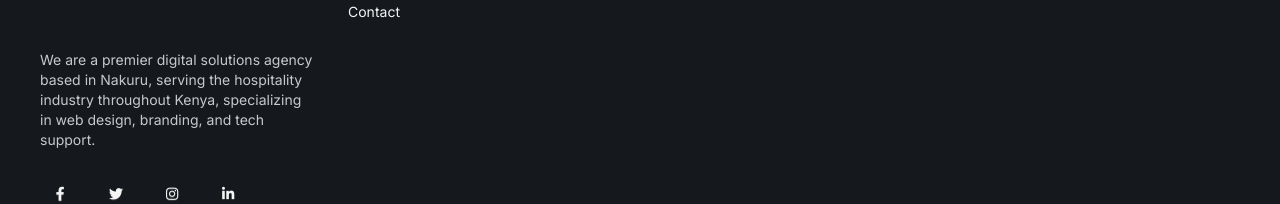
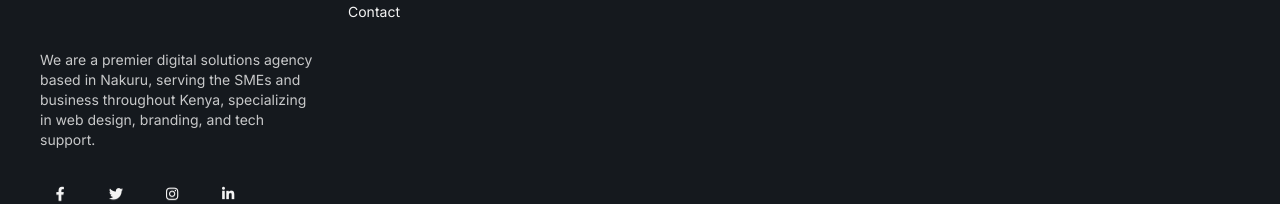
Before and after one commit to matthewkuria/brandriko, a Next.js app: page / in a window 1280 px wide. Shown: the part 6731-6935 px from the top of the page. Built offline with nearby package versions, Linux system fonts and the light colour scheme.

Commit message:
Fix the footer with the correct wordings

```diff
--- a/app/components/Footer.tsx
+++ b/app/components/Footer.tsx
@@ -30,7 +30,7 @@ export default function Footer() {
               <Image alt='Brandriko digital solutions logo' src={brandrikoLogo} width={200} height={200}/>
             </Link>
             <p className="mt-4 opacity-80">
-              We are a premier digital solutions agency based in Nakuru, serving the hospitality industry throughout Kenya,
+              We are a premier digital solutions agency based in Nakuru, serving the SMEs and business throughout Kenya,
               specializing in web design, branding, and tech support.
             </p>
             <div className="flex space-x-4 mt-6">
```
